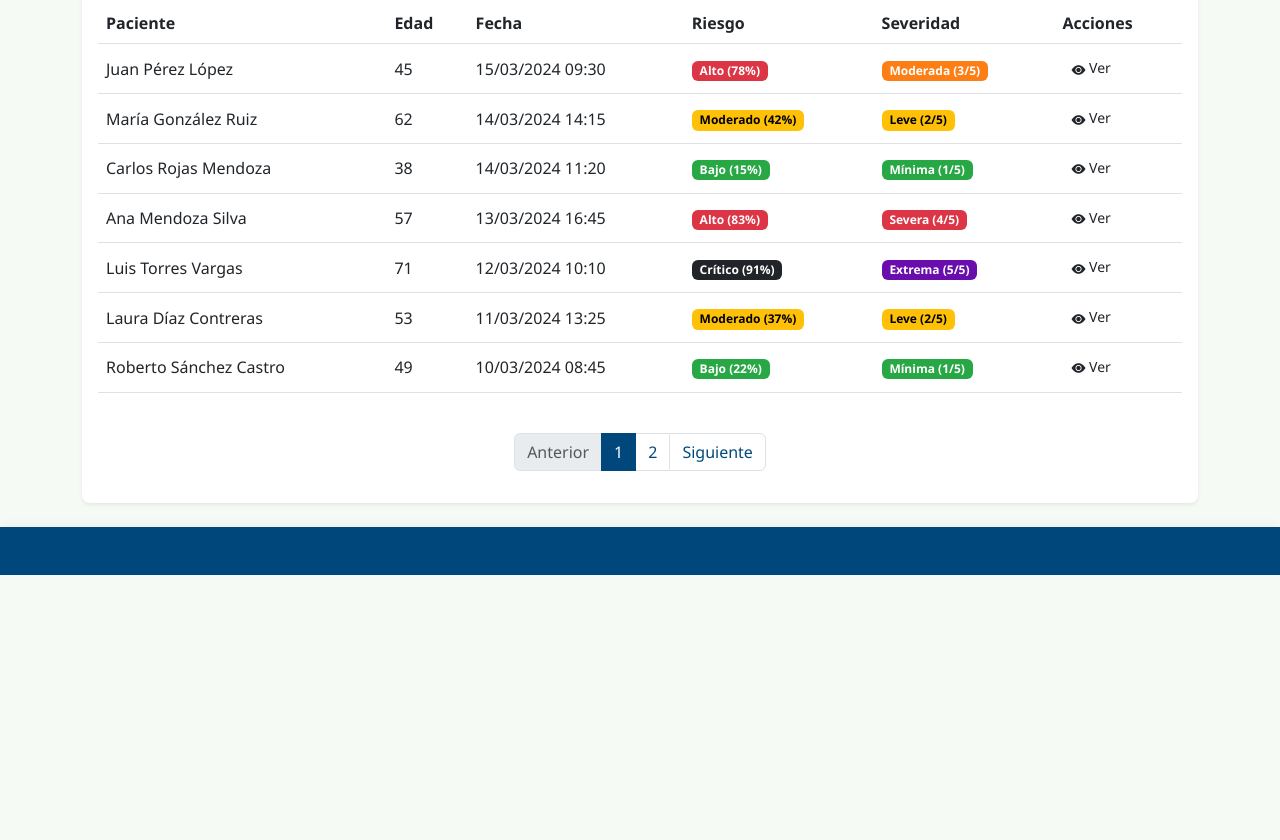
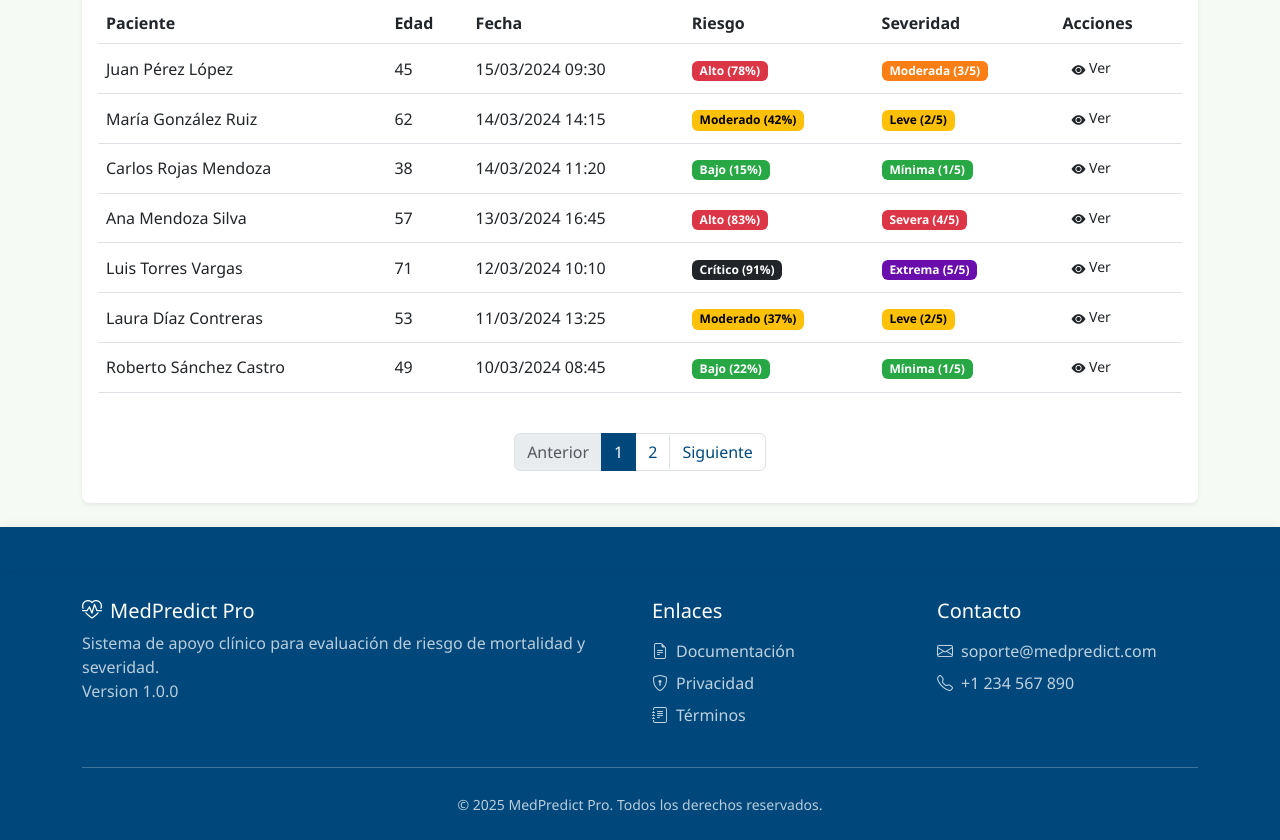
Before and after one commit to AdviStylez-9433/IA-Severidad_Mortalidad, a plain HTML site: page history.html in a window 1280 px wide. Shown: the part 444-1284 px from the top of the page. Before the commit the page ends 1019 px from the top, so only its background shows below. Drawn offline with nearby package versions, Linux system fonts and the light colour scheme.

Commit message:
fix: padding containers

```diff
--- a/history.html
+++ b/history.html
@@ -509,6 +509,63 @@
         </div>
     </div>
 
+    <footer class="bg-hospital-red text-white py-4">
+        <div class="container">
+            <div class="row">
+                <div class="col-md-6 mb-4 mb-md-0">
+                    <h5 class="d-flex align-items-center">
+                        <i class="bi bi-heart-pulse me-2"></i>
+                        <span>MedPredict Pro</span>
+                    </h5>
+                    <p class="text-light opacity-75 mb-0">Sistema de apoyo clínico para evaluación de riesgo de
+                        mortalidad y severidad.</p>
+                        <p class="text-light opacity-75 mb-0">Version 1.0.0</p>
+                </div>
+                <div class="col-md-3 mb-4 mb-md-0">
+                    <h5 class="text-white mb-3">Enlaces</h5>
+                    <ul class="list-unstyled">
+                        <li class="mb-2">
+                            <a href="documentacion.html"
+                                class="text-white text-decoration-none opacity-75 hover-opacity-100 d-flex align-items-center">
+                                <i class="bi bi-file-earmark-text me-2"></i>Documentación
+                            </a>
+                        </li>
+                        <li class="mb-2">
+                            <a href="privacidad.html"
+                                class="text-white text-decoration-none opacity-75 hover-opacity-100 d-flex align-items-center">
+                                <i class="bi bi-shield-lock me-2"></i>Privacidad
+                            </a>
+                        </li>
+                        <li>
+                            <a href="terminos.html"
+                                class="text-white text-decoration-none opacity-75 hover-opacity-100 d-flex align-items-center">
+                                <i class="bi bi-journal-text me-2"></i>Términos
+                            </a>
+                        </li>
+                    </ul>
+                </div>
+                <div class="col-md-3">
+                    <h5 class="text-white mb-3">Contacto</h5>
+                    <ul class="list-unstyled">
+                        <li class="mb-2 d-flex align-items-center">
+                            <i class="bi bi-envelope me-2 text-white opacity-75"></i>
+                            <a href="mailto:soporte@medpredict.com"
+                                class="text-white opacity-75 text-decoration-none">soporte@medpredict.com</a>
+                        </li>
+                        <li class="d-flex align-items-center">
+                            <i class="bi bi-telephone me-2 text-white opacity-75"></i>
+                            <span class="text-white opacity-75">+1 234 567 890</span>
+                        </li>
+                    </ul>
+                </div>
+            </div>
+            <hr class="my-4 bg-light opacity-25">
+            <div class="text-center text-light opacity-75">
+                <small>© 2025 MedPredict Pro. Todos los derechos reservados.</small>
+            </div>
+        </div>
+    </footer>
+
     <script src="https://cdn.jsdelivr.net/npm/bootstrap@5.3.0/dist/js/bootstrap.bundle.min.js"></script>
     <script src="https://cdnjs.cloudflare.com/ajax/libs/jspdf/2.5.1/jspdf.umd.min.js"></script>
     <script src="https://cdnjs.cloudflare.com/ajax/libs/jspdf-autotable/3.5.28/jspdf.plugin.autotable.min.js"></script>
```
Also changed, not shown: documentacion.html (+1 -1 lines), privacidad.html (+1 -1 lines), terminos.html (+1 -1 lines).
